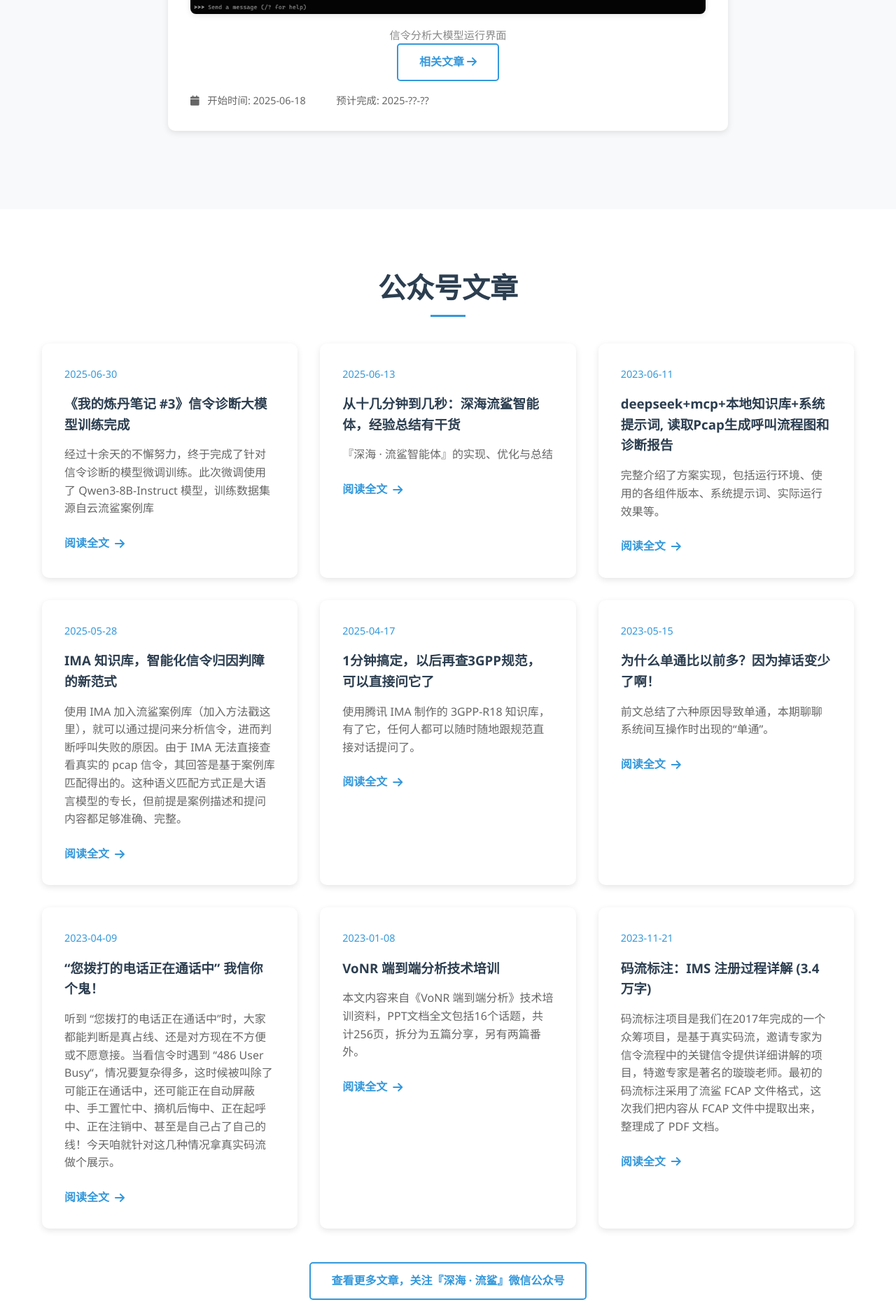
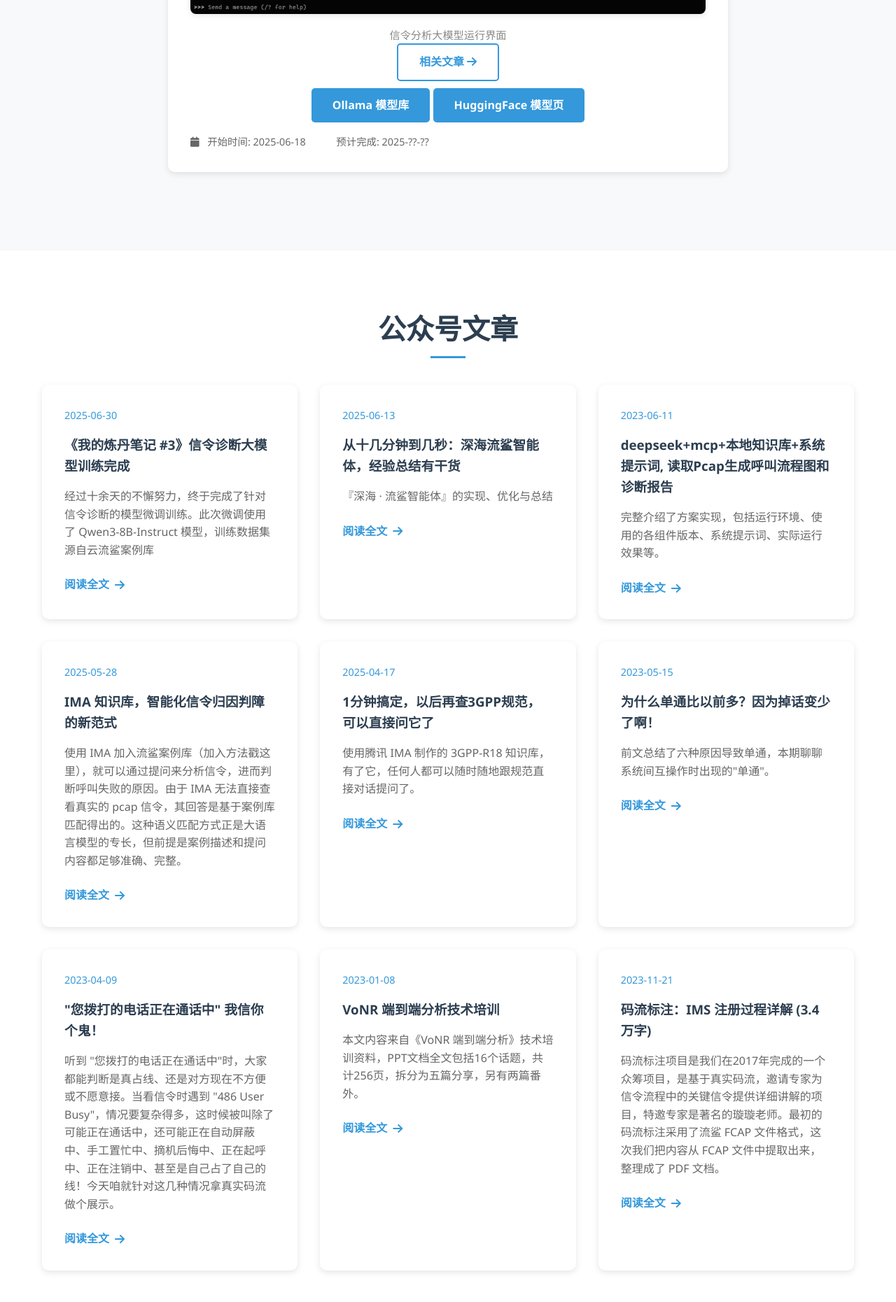
Before and after one commit to kinghighland/kinghighland.github.io, a plain HTML site: page index.html in a window 1280 px wide. Shown: the part 3180-5041 px from the top of the page at 70% size. Drawn offline with Linux system fonts and the light colour scheme.

Commit message:
added model links of ollama/hf

```diff
--- a/index.html
+++ b/index.html
@@ -156,6 +156,14 @@
                             相关文章 <i class="fas fa-arrow-right"></i>
                         </a>
                     </div>
+                    <div style="text-align:center; margin-bottom:10px;">
+                        <a href="https://ollama.com/flowshark/Qwen3-8B-Instruct-deepocean.gguf" class="btn btn-primary" target="_blank">
+                            Ollama 模型库
+                        </a>
+                        <a href="https://huggingface.co/flowshark/Qwen3-8B-Instruct-deepocean.gguf" class="btn btn-primary" target="_blank">
+                            HuggingFace 模型页
+                        </a>
+                    </div>
                     <div class="current-meta">
                         <span class="meta-item"><i class="fas fa-calendar"></i> 开始时间: 2025-06-18</span>
                         <span class="meta-item"><i class="fas fa-target"></i> 预计完成: 2025-??-??</span>
@@ -206,14 +214,14 @@
                 <article class="article-card">
                     <div class="article-date">2023-05-15</div>
                     <h3 class="article-title">为什么单通比以前多？因为掉话变少了啊！</h3>
-                    <p class="article-excerpt">前文总结了六种原因导致单通，本期聊聊系统间互操作时出现的“单通”。</p>
+                    <p class="article-excerpt">前文总结了六种原因导致单通，本期聊聊系统间互操作时出现的"单通"。</p>
                     <a href="https://mp.weixin.qq.com/s/ynnh9ypJSpcJc92cIXtjnQ" class="article-link">阅读全文 <i class="fas fa-arrow-right"></i></a>
                 </article>
 
                 <article class="article-card">
                     <div class="article-date">2023-04-09</div>
-                    <h3 class="article-title">“您拨打的电话正在通话中” 我信你个鬼！</h3>
-                    <p class="article-excerpt">听到 “您拨打的电话正在通话中”时，大家都能判断是真占线、还是对方现在不方便或不愿意接。当看信令时遇到 “486 User Busy“，情况要复杂得多，这时候被叫除了可能正在通话中，还可能正在自动屏蔽中、手工置忙中、摘机后悔中、正在起呼中、正在注销中、甚至是自己占了自己的线！今天咱就针对这几种情况拿真实码流做个展示。</p>
+                    <h3 class="article-title">"您拨打的电话正在通话中" 我信你个鬼！</h3>
+                    <p class="article-excerpt">听到 "您拨打的电话正在通话中"时，大家都能判断是真占线、还是对方现在不方便或不愿意接。当看信令时遇到 "486 User Busy"，情况要复杂得多，这时候被叫除了可能正在通话中，还可能正在自动屏蔽中、手工置忙中、摘机后悔中、正在起呼中、正在注销中、甚至是自己占了自己的线！今天咱就针对这几种情况拿真实码流做个展示。</p>
                     <a href="https://mp.weixin.qq.com/s/FBv78UsJlZLEnMklWHzWOA" class="article-link">阅读全文 <i class="fas fa-arrow-right"></i></a>
                 </article>
 
```
